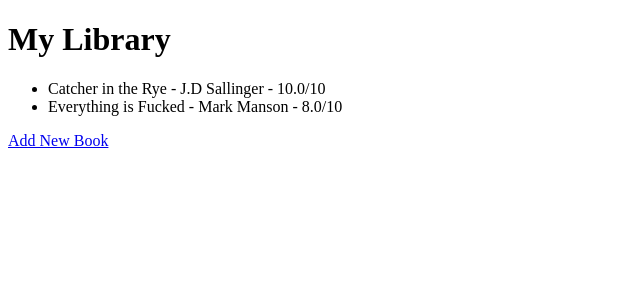
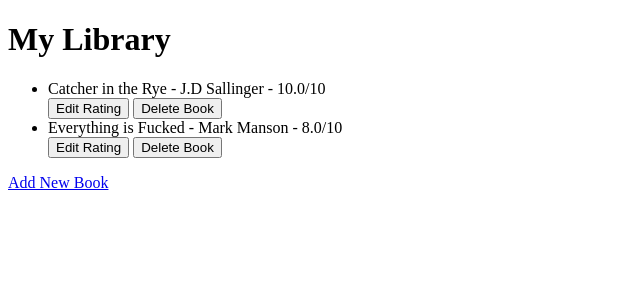
Before and after one commit to mbuitendam/Portfolio, a Flask app: page / in a window 1280 px wide. Shown: the top 300 px of the page, without its empty margins (0-640 px from the left). Run offline with Flask 3, Linux system fonts and the light colour scheme.

Commit message:
Add files via upload

```diff
--- a/BookRatingLibrary/main.py
+++ b/BookRatingLibrary/main.py
@@ -32,24 +32,49 @@ with app.app_context():
     db.create_all()
 
 
-
 @app.route('/', methods=["GET","POST"])
 def home():
     result = db.session.execute(db.select(Book).order_by(Book.title))
     all_books = result.scalars()
     return render_template("index.html", books = all_books.all())
 
-
+## Add books
 @app.route("/add", methods=["GET","POST"])
 def add():
     if request.method == "POST":
         new_book = Book(
-            title=request.form["Title"],
-            author=request.form["Author"],
-            rating=request.form["Rating"]
+            title = request.form["Title"],
+            author = request.form["Author"],
+            rating = request.form["Rating"]
         )
         db.session.add(new_book)
         db.session.commit()
         return redirect(url_for('home'))
 
     return render_template("add.html")
+
+## Update books
+@app.route("/edit", methods=["GET", "POST"])
+def edit():
+    if request.method == "POST":
+        # updating records
+        book_id = request.form["id"]
+        book_to_update = db.get_or_404(Book, book_id)
+        book_to_update.rating = request.form["rating"]
+        db.session.commit()
+        return redirect(url_for("home"))
+
+    book_id = request.args.get('id')
+    book_selected = db.get_or_404(Book, book_id)
+    return render_template("edit.html", book=book_selected)
+
+## Delete books
+@app.route("/delete")
+def delete():
+    book_id = request.args.get('id')
+
+    # delete record by ID
+    book_to_delete = db.get_or_404(Book, book_id)
+    db.session.delete(book_to_delete)
+    db.session.commit()
+    return redirect(url_for("home"))
--- a/BookRatingLibrary/templates/index.html
+++ b/BookRatingLibrary/templates/index.html
@@ -13,6 +13,8 @@
 
         {% for book in books %}
           <li>{{book.title}} - {{book.author}} - {{book.rating}}/10</li>
+          <a href="{{  url_for('edit', id=book.id)  }}"><button>Edit Rating</button></a>
+          <a href="{{  url_for('delete', id=book.id)  }}"><button type="submit" name="delete">Delete Book</button></a>
         {% endfor %}
 
     </ul>
```
Also changed, not shown: BookRatingLibrary/templates/edit.html (added, +16 -0 lines), BookRatingLibrary/instance/new-books-collection.db.
